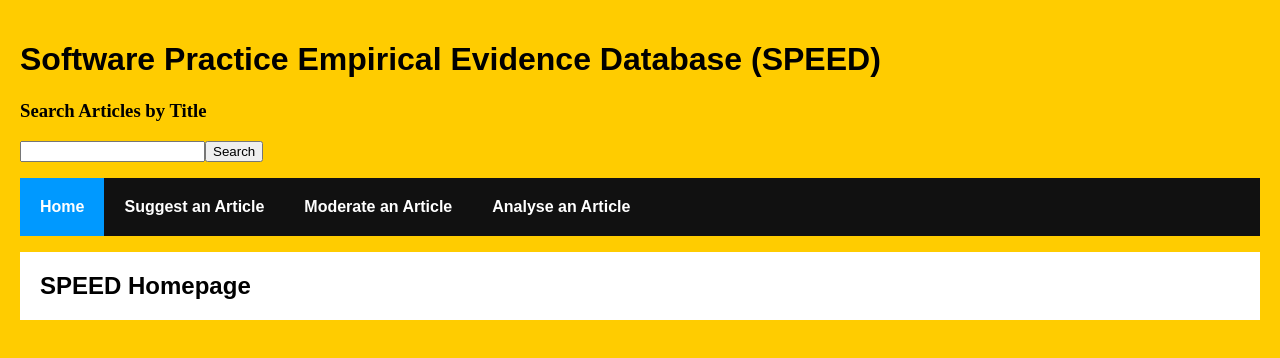
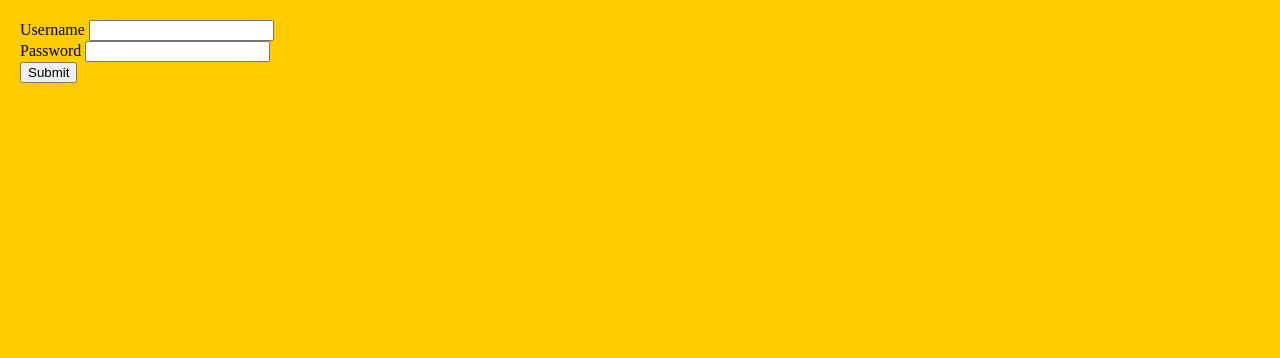
Before and after one commit to JordanTownshend/CISE_51_Group6, a React (Create React App) app in the folder frontend/: page / in a window 1280 px wide. Shown: the top 358 px of the page. Built offline with nearby package versions, Linux system fonts and the light colour scheme.

Commit message:
login page with single admin user

```diff
--- a/frontend/src/App.js
+++ b/frontend/src/App.js
@@ -1,4 +1,4 @@
-import React from "react";
+import React , { useState } from "react";
 import {
   Route,
   NavLink,
@@ -13,11 +13,93 @@
 
 import Search from "./components/Seacrh"
 
+
+
+
+
 const App = () =>  {
-    return (
+
+
+ // React States
+ const [errorMessages, setErrorMessages] = useState({});
+ const [isSubmitted, setIsSubmitted] = useState(false);
+
+ // User Login info
+ const database = [
+   {
+     username: "user1",
+     password: "pass1"
+   },
+   {
+     username: "user2",
+     password: "pass2"
+   }
+ ];
+
+ const errors = {
+   uname: "invalid username",
+   pass: "invalid password"
+ };
+
+ const handleSubmit = (event) => {
+   //Prevent page reload
+   event.preventDefault();
+
+   var { uname, pass } = document.forms[0];
+
+   // Find user login info
+   const userData = database.find((user) => user.username === uname.value);
+
+   // Compare user info
+   if (userData) {
+     if (userData.password !== pass.value) {
+       // Invalid password
+       setErrorMessages({ name: "pass", message: errors.pass });
+     } else {
+       setIsSubmitted(true);
+     }
+   } else {
+     // Username not found
+     setErrorMessages({ name: "uname", message: errors.uname });
+   }
+ };
+
+ // Generate JSX code for error message
+ const renderErrorMessage = (name) =>
+   name === errorMessages.name && (
+     <div className="error">{errorMessages.message}</div>
+   );
+
+ // JSX code for login form
+ const renderForm = (
+   <div className="form">
+     <form onSubmit={handleSubmit}>
+       <div className="input-container">
+         <label>Username </label>
+         <input type="text" name="uname" required />
+         {renderErrorMessage("uname")}
+       </div>
+       <div className="input-container">
+         <label>Password </label>
+         <input type="password" name="pass" required />
+         {renderErrorMessage("pass")}
+       </div>
+       <div className="button-container">
+         <input type="submit" />
+       </div>
+     </form>
+   </div>
+ );
+
+ return (
+   <div className="app">
+     <div className="login-form">
+       <div className="title"></div>
+       {isSubmitted ? <div>
         <Router>
         <div>
           <h1>Software Practice Empirical Evidence Database (SPEED)</h1>
+          <h3> Administrator logged in</h3>
           <h3> Search Articles by Title</h3>
         <Search></Search>
             <ul className="header">
@@ -34,7 +116,16 @@
           </div>
         </div>
         </Router>
-    );
+      </div> : renderForm}
+     </div>
+   </div>
+ );
+
+
+
+
+
+
 }
 
 export default App;
```
